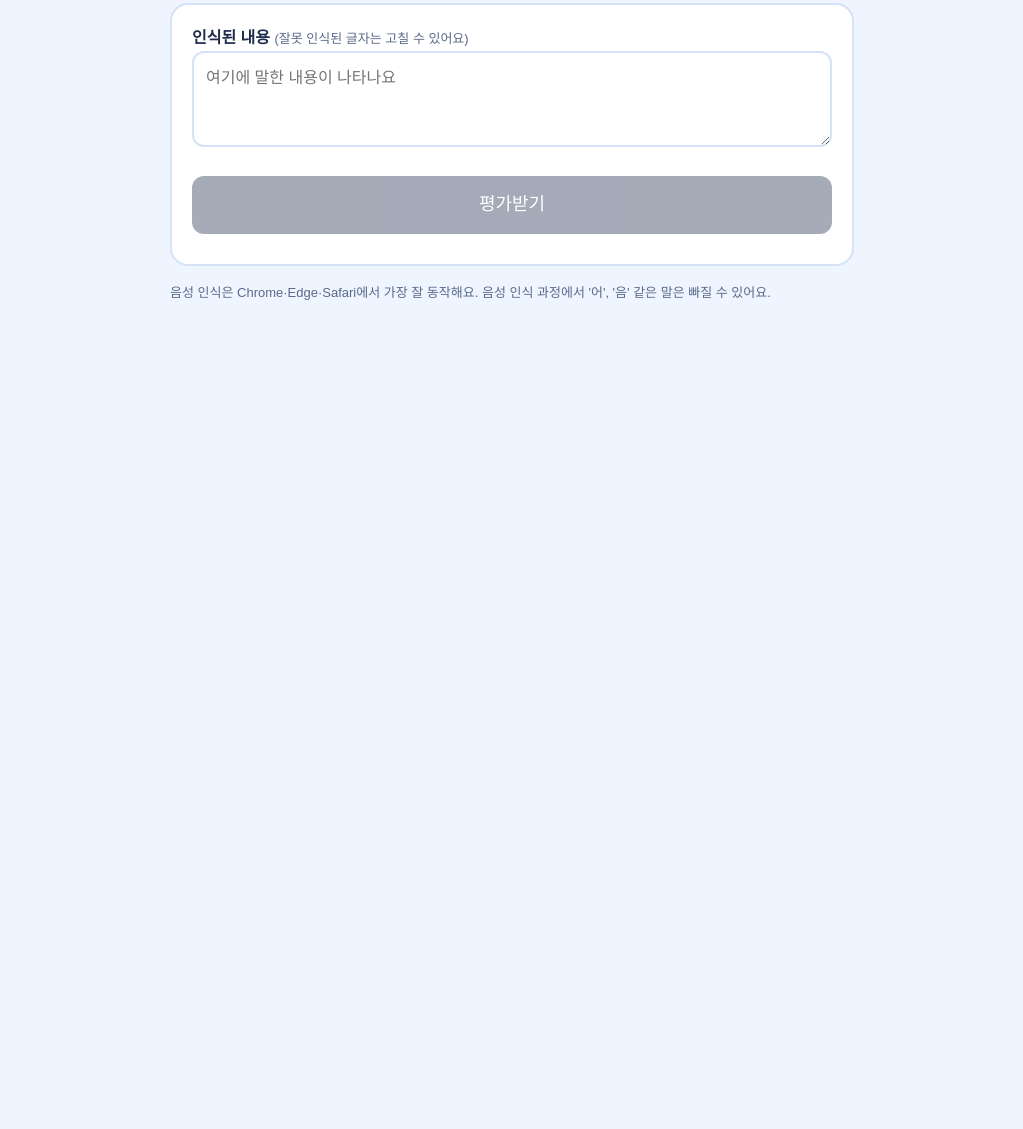
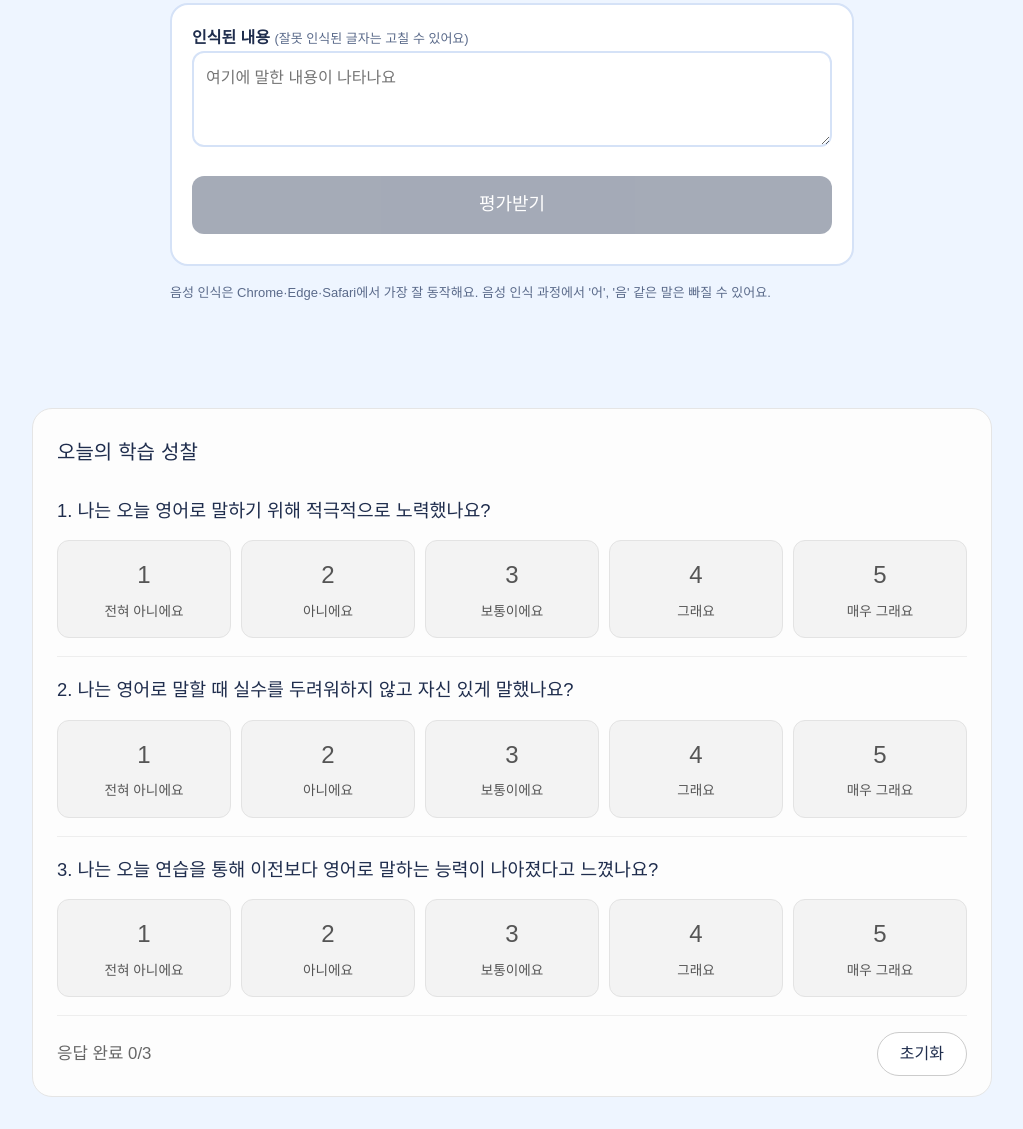
Before and after one commit to jisu61130-pixel/speaking-evaluation_program, a plain HTML site: page index.html in a window 1280 px wide. Shown: the part 438-1567 px from the top of the page, without its empty margins (128-1151 px from the left). Before the commit the page ends 814 px from the top, so only its background shows below. Drawn offline with Linux system fonts and the light colour scheme.

Commit message:
Update index.html

```diff
--- a/index.html
+++ b/index.html
@@ -220,5 +220,112 @@ function render(d){
 }
 refresh();
 </script>
+<!-- ===== 학습 성찰 (여기부터 복사) ===== -->
+<section id="rf-reflection" class="rf-card" aria-label="학습 성찰">
+  <h2 class="rf-title">오늘의 학습 성찰</h2>
+  <div id="rf-list"></div>
+  <div class="rf-footer">
+    <span id="rf-progress" class="rf-progress">응답 완료 0/3</span>
+    <button type="button" id="rf-reset" class="rf-reset">초기화</button>
+  </div>
+  <p id="rf-done" class="rf-done" hidden>성찰을 모두 마쳤어요. 오늘도 수고했어요! 🌟</p>
+</section>
+
+<style>
+  .rf-card {
+    max-width: 960px; margin: 32px auto; padding: 28px 24px 20px;
+    border: 1px solid #e5e5e5; border-radius: 20px; background: #fdfdfd;
+    font-family: inherit; box-sizing: border-box;
+  }
+  .rf-title { font-size: 1.25rem; margin: 0 0 8px; }
+  .rf-q { padding: 18px 0; border-bottom: 1px solid #eee; }
+  .rf-q-text { font-size: 1.15rem; font-weight: 500; margin: 0 0 14px; }
+  .rf-options { display: grid; grid-template-columns: repeat(5, 1fr); gap: 10px; }
+  .rf-opt {
+    display: flex; flex-direction: column; align-items: center; gap: 6px;
+    padding: 14px 4px; border: 1px solid #e3e3e3; border-radius: 12px;
+    background: #f3f3f3; cursor: pointer; font: inherit; color: #555;
+    transition: background .15s, border-color .15s, color .15s;
+  }
+  .rf-opt:hover { background: #eaeaea; }
+  .rf-opt .rf-num { font-size: 1.5rem; }
+  .rf-opt .rf-label { font-size: .85rem; }
+  .rf-opt[aria-pressed="true"] {
+    background: #2f6fed; border-color: #2f6fed; color: #fff; font-weight: 600;
+  }
+  .rf-footer {
+    display: flex; justify-content: space-between; align-items: center; padding-top: 16px;
+  }
+  .rf-progress { color: #666; font-size: 1.05rem; }
+  .rf-reset {
+    padding: 8px 22px; border: 1px solid #ccc; border-radius: 999px;
+    background: #fff; cursor: pointer; font: inherit;
+  }
+  .rf-reset:hover { background: #f3f3f3; }
+  .rf-done { margin: 14px 0 0; text-align: center; font-weight: 600; color: #2f6fed; }
+  @media (max-width: 520px) {
+    .rf-options { gap: 6px; }
+    .rf-opt { padding: 10px 2px; }
+    .rf-opt .rf-label { font-size: .7rem; }
+  }
+</style>
+
+<script>
+(function () {
+  // 질문은 여기서 바꾸면 됩니다.
+  var RF_QUESTIONS = [
+    "나는 오늘 영어로 말하기 위해 적극적으로 노력했나요?",
+    "나는 영어로 말할 때 실수를 두려워하지 않고 자신 있게 말했나요?",
+    "나는 오늘 연습을 통해 이전보다 영어로 말하는 능력이 나아졌다고 느꼈나요?"
+  ];
+  var RF_LABELS = ["전혀 아니에요", "아니에요", "보통이에요", "그래요", "매우 그래요"];
+
+  var answers = new Array(RF_QUESTIONS.length).fill(null);
+  var list = document.getElementById("rf-list");
+  var progress = document.getElementById("rf-progress");
+  var done = document.getElementById("rf-done");
+
+  RF_QUESTIONS.forEach(function (q, qi) {
+    var wrap = document.createElement("div");
+    wrap.className = "rf-q";
+    wrap.innerHTML = '<p class="rf-q-text">' + (qi + 1) + ". " + q + "</p>";
+    var opts = document.createElement("div");
+    opts.className = "rf-options";
+    opts.setAttribute("role", "group");
+    opts.setAttribute("aria-label", (qi + 1) + "번 질문 응답");
+    RF_LABELS.forEach(function (label, li) {
+      var b = document.createElement("button");
+      b.type = "button";
+      b.className = "rf-opt";
+      b.setAttribute("aria-pressed", "false");
+      b.innerHTML = '<span class="rf-num">' + (li + 1) + '</span><span class="rf-label">' + label + "</span>";
+      b.addEventListener("click", function () {
+        answers[qi] = li + 1;
+        opts.querySelectorAll(".rf-opt").forEach(function (o) { o.setAttribute("aria-pressed", "false"); });
+        b.setAttribute("aria-pressed", "true");
+        update();
+      });
+      opts.appendChild(b);
+    });
+    wrap.appendChild(opts);
+    list.appendChild(wrap);
+  });
+
+  function update() {
+    var n = answers.filter(function (a) { return a !== null; }).length;
+    progress.textContent = "응답 완료 " + n + "/" + RF_QUESTIONS.length;
+    done.hidden = n !== RF_QUESTIONS.length;
+  }
+
+  document.getElementById("rf-reset").addEventListener("click", function () {
+    answers.fill(null);
+    list.querySelectorAll(".rf-opt").forEach(function (o) { o.setAttribute("aria-pressed", "false"); });
+    update();
+  });
+
+  update();
+})();
+</script>
+<!-- ===== 학습 성찰 (여기까지 복사) ===== -->
 </body>
 </html>
```
